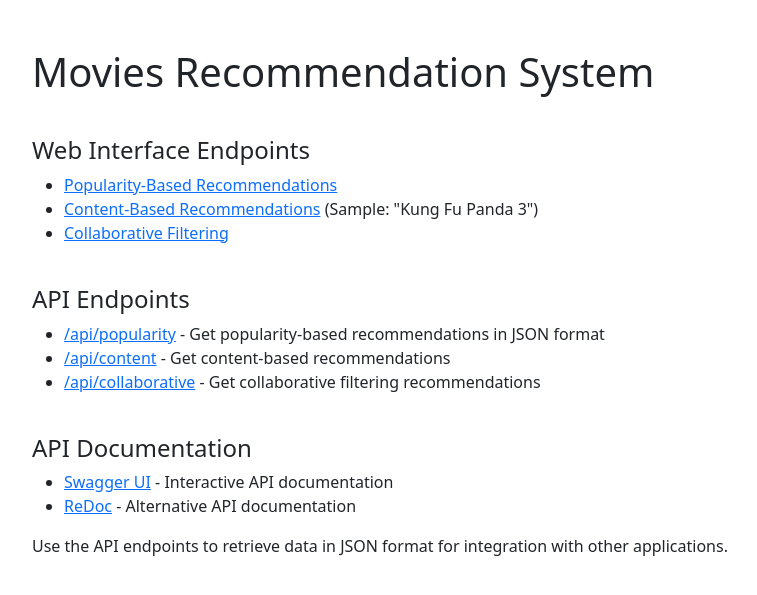
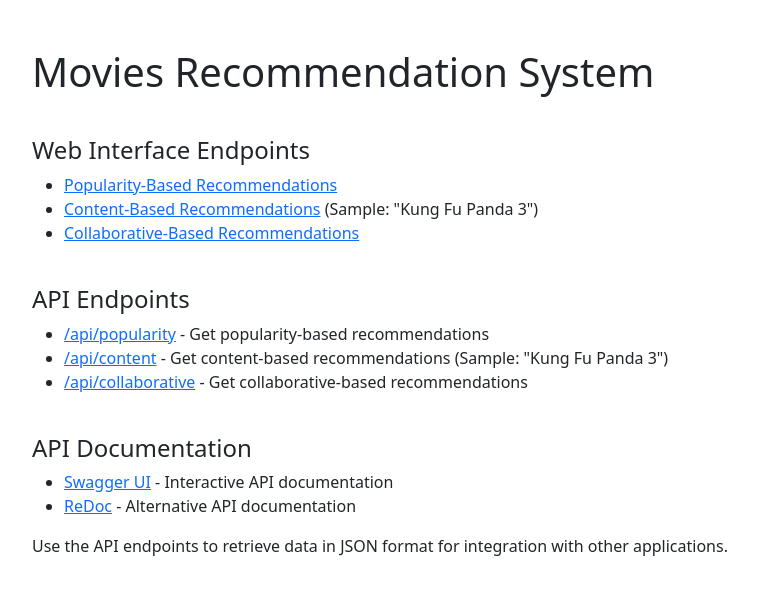
Before and after one commit to kalinpetrovbg/Movies-Recommendation-System, a FastAPI app: page / in a window 1280 px wide. Shown: the top 595 px of the page, without its empty margins (50-807 px from the left). Run offline with FastAPI, Linux system fonts and the light colour scheme; parts of the project's set-up code (start-up, migrations or seed data) failed here and were passed over.

Commit message:
updating the homepage

```diff
--- a/main.py
+++ b/main.py
@@ -22,13 +22,13 @@ templates = Jinja2Templates(directory="templates")
 app = FastAPI()
 
 
-@app.get("/", response_class=HTMLResponse, tags=["view"], include_in_schema=False)
+@app.get("/", response_class=HTMLResponse, include_in_schema=False)
 async def home(request: Request):
     return templates.TemplateResponse("home.html", {"request": request})
 
 
 @app.get(
-    "/popularity", response_class=HTMLResponse, tags=["view"], include_in_schema=False
+    "/popularity", response_class=HTMLResponse, include_in_schema=False
 )
 async def popularity(request: Request):
     movies_data = priority_data.get_movies_data()
@@ -36,14 +36,7 @@ async def popularity(request: Request):
         "popularity.html", {"request": request, "movies": movies_data}
     )
 
-
-@app.get("/api/popularity", response_model=list[Movie], tags=["api"])
-async def popularity_api():
-    return priority_data.get_movies_data()
-
-
-
-@app.get("/content/{movie_name}", tags=["view"], include_in_schema=False)
+@app.get("/content/{movie_name}", include_in_schema=False)
 async def content(request: Request, movie_name: str):
     try:
         movies_data = content_data.get_movies_data(movie_name, number_of_movies=10)
@@ -54,6 +47,14 @@ async def content(request: Request, movie_name: str):
     )
 
 
+@app.get("/collaborative", include_in_schema=False)
+async def collaborative(request: Request):
+    return []
+
+
+@app.get("/api/popularity", response_model=list[Movie], tags=["api"])
+async def popularity_api():
+    return priority_data.get_movies_data()
 
 
 @app.get(
@@ -71,16 +72,12 @@ async def content_api(movie_name: str):
     return [ContentBasedModel(**movie) for movie in con_movies]
 
 
-@app.get("/collaborative", tags=["view"], include_in_schema=False)
-async def collaborative(request: Request):
-    return []
-
-
 @app.get(
     "/api/collaborative", tags=["api"],
 )
-async def collaborative_api(movie_name: str):
+async def collaborative_api():
     return []
+
 
 
 if __name__ == "__main__":
--- a/templates/home.html
+++ b/templates/home.html
@@ -18,15 +18,15 @@
         <ul>
             <li><a href="/popularity">Popularity-Based Recommendations</a></li>
             <li><a href="/content/Kung Fu Panda 3">Content-Based Recommendations</a> (Sample: "Kung Fu Panda 3")</li>
-            <li><a href="/collaborative">Collaborative Filtering</a> </li>
+            <li><a href="/collaborative">Collaborative-Based Recommendations</a> </li>
 
         </ul>
 
         <h4>API Endpoints</h4>
         <ul>
-            <li><a href="/api/popularity">/api/popularity</a> - Get popularity-based recommendations in JSON format</li>
-            <li><a href="/api/content">/api/content</a> - Get content-based recommendations </li>
-            <li><a href="/api/collaborative">/api/collaborative</a> - Get collaborative filtering recommendations</li>
+            <li><a href="/api/popularity">/api/popularity</a> - Get popularity-based recommendations</li>
+            <li><a href="/api/content/Kung Fu Panda 3">/api/content</a> - Get content-based recommendations (Sample: "Kung Fu Panda 3")</li>
+            <li><a href="/api/collaborative">/api/collaborative</a> - Get collaborative-based recommendations</li>
         </ul>
 
         <h4>API Documentation</h4>
```
